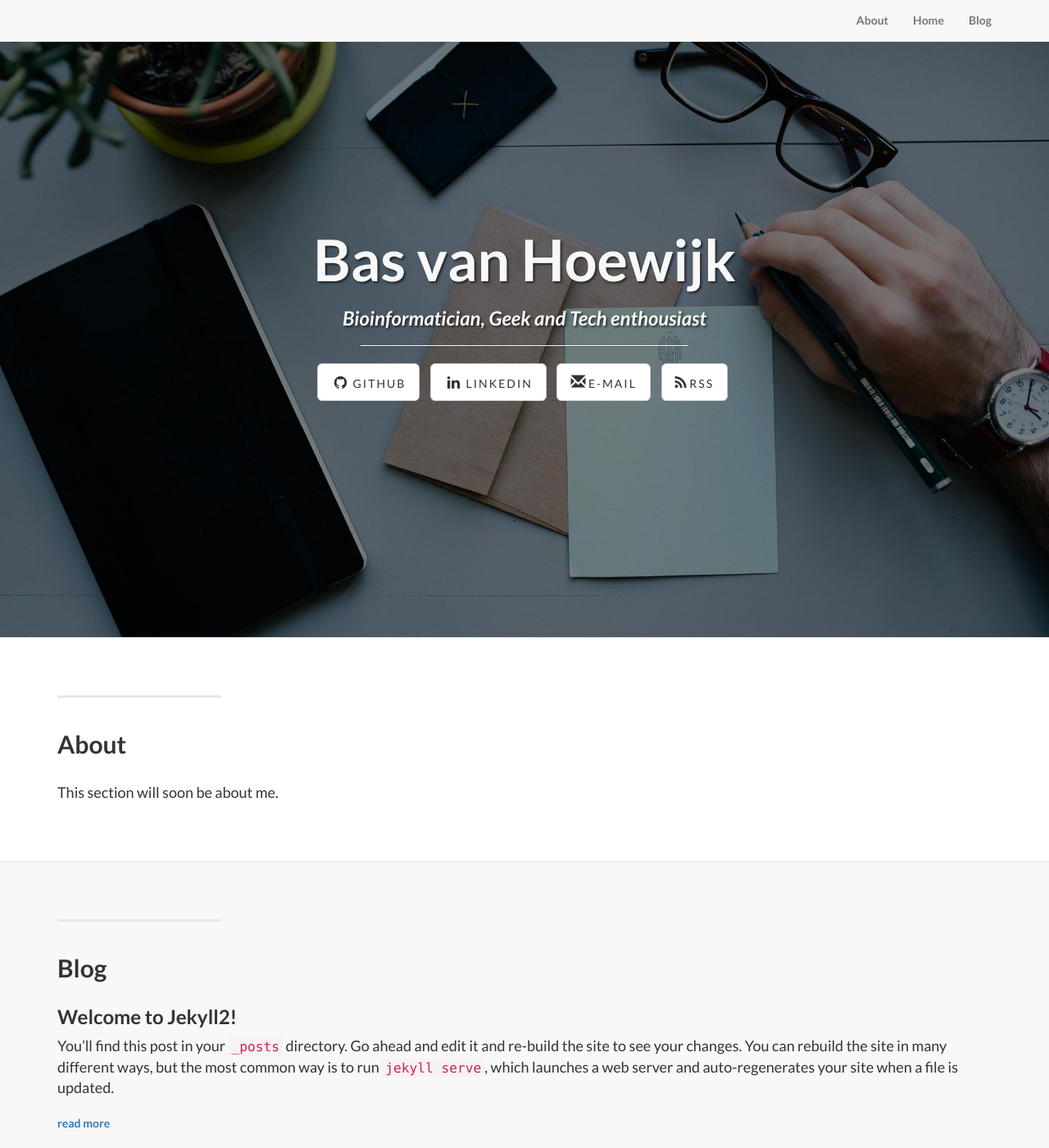
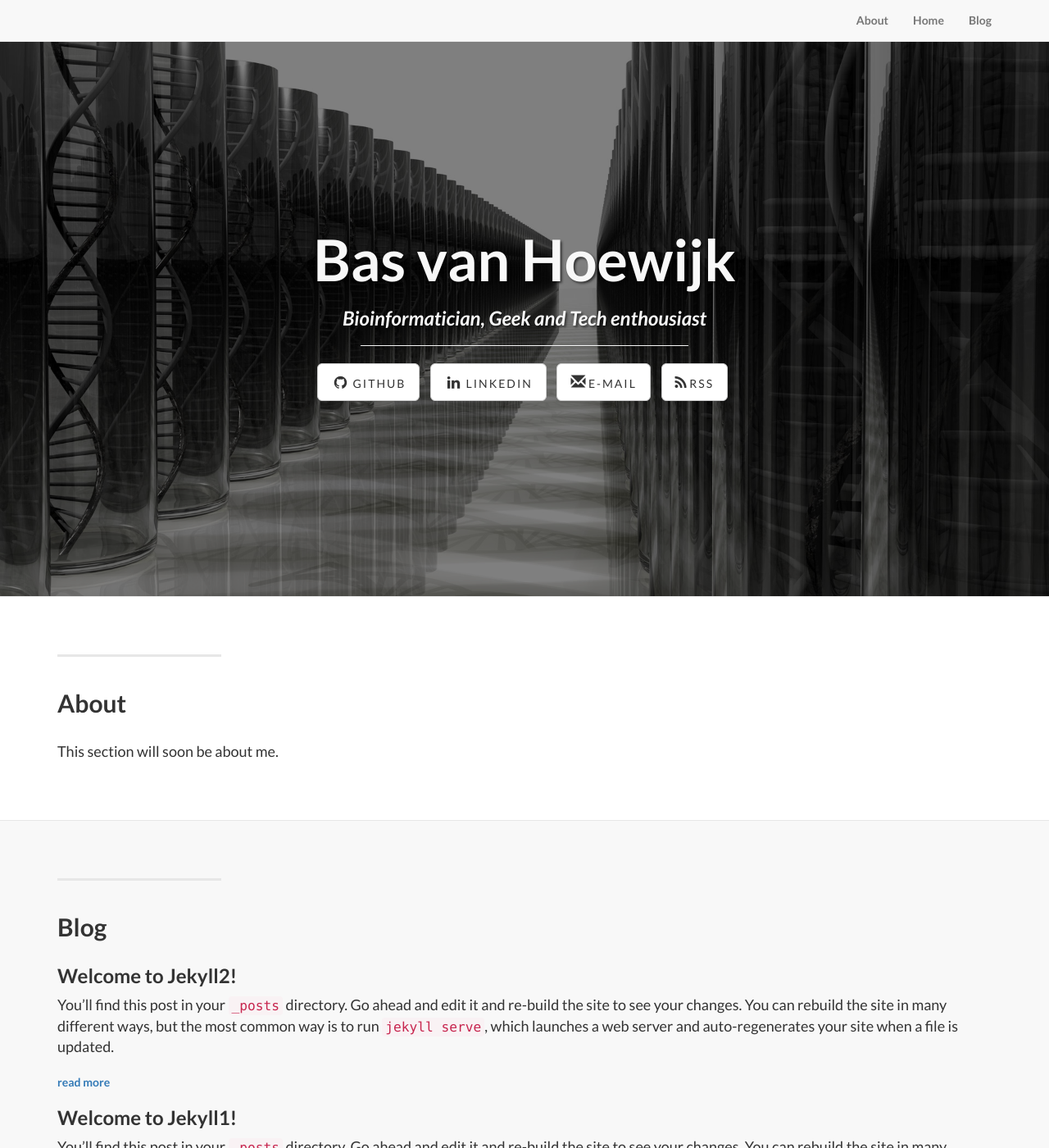
Before and after one commit to bvanhoewijk/bvanhoewijk.github.io, a Jekyll site: the page built from index.html, in a window 1280 px wide and 1400 px high. Shown: the whole window at 82% size. Built offline with Jekyll 4.4.1, drawn with Linux system fonts in a browser that asks for light colours; nearby versions of some CDN libraries; library files that are not in the unit come from our copies.

Commit message:
banners and colors

```diff
--- a/css/landing-page.css
+++ b/css/landing-page.css
@@ -32,10 +32,11 @@ h6 {
 
 .intro-header {
     padding-top: 50px; /* If you're making other pages, make sure there is 50px of padding to make sure the navbar doesn't overlap content! */
-    padding-bottom: 50px;
+    padding-bottom: 0px;
     text-align: center;
+    /*height: 500px;*/
     color: #f8f8f8;
-    background: url(../img/intro-bg.jpg) no-repeat center center;
+    background: linear-gradient(rgba(0, 0, 0, 0.5), rgba(0, 0, 0, 0.5)), url(../img/dna.jpg) no-repeat center center;
     background-size: cover;
 }
 
@@ -114,9 +115,10 @@ h6 {
 }
 
 .banner {
-    padding: 100px 0;
+    padding: 75px 0;
     color: #f8f8f8;
-    background: url(../img/banner-bg.jpg) no-repeat center center;
+    /*background: url(../img/banner-bg.jpg) no-repeat center center;*/
+    background: url(../img/dark-circuit-board.jpg) no-repeat center center;
     background-size: cover;
 }
 
```
Also changed, not shown: img/dark-circuit-board.jpg (added), img/dna.jpg (added).
